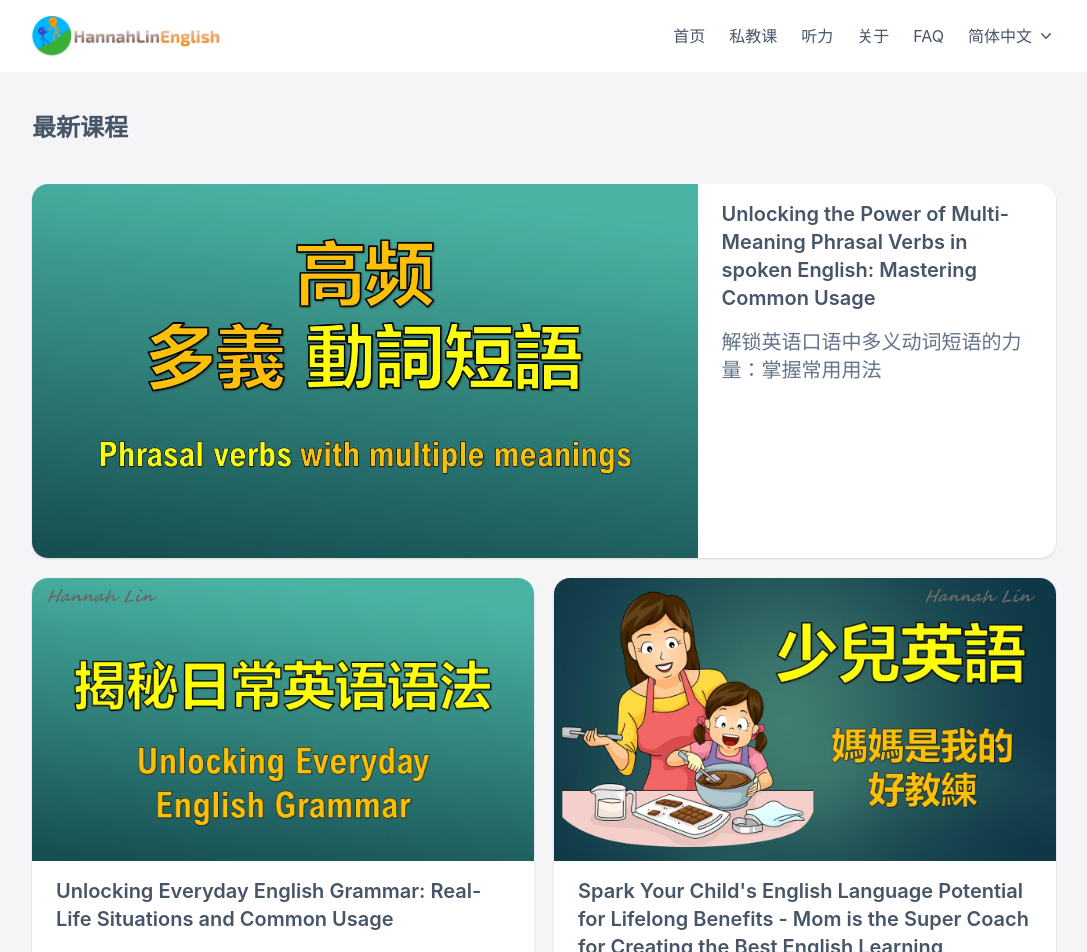
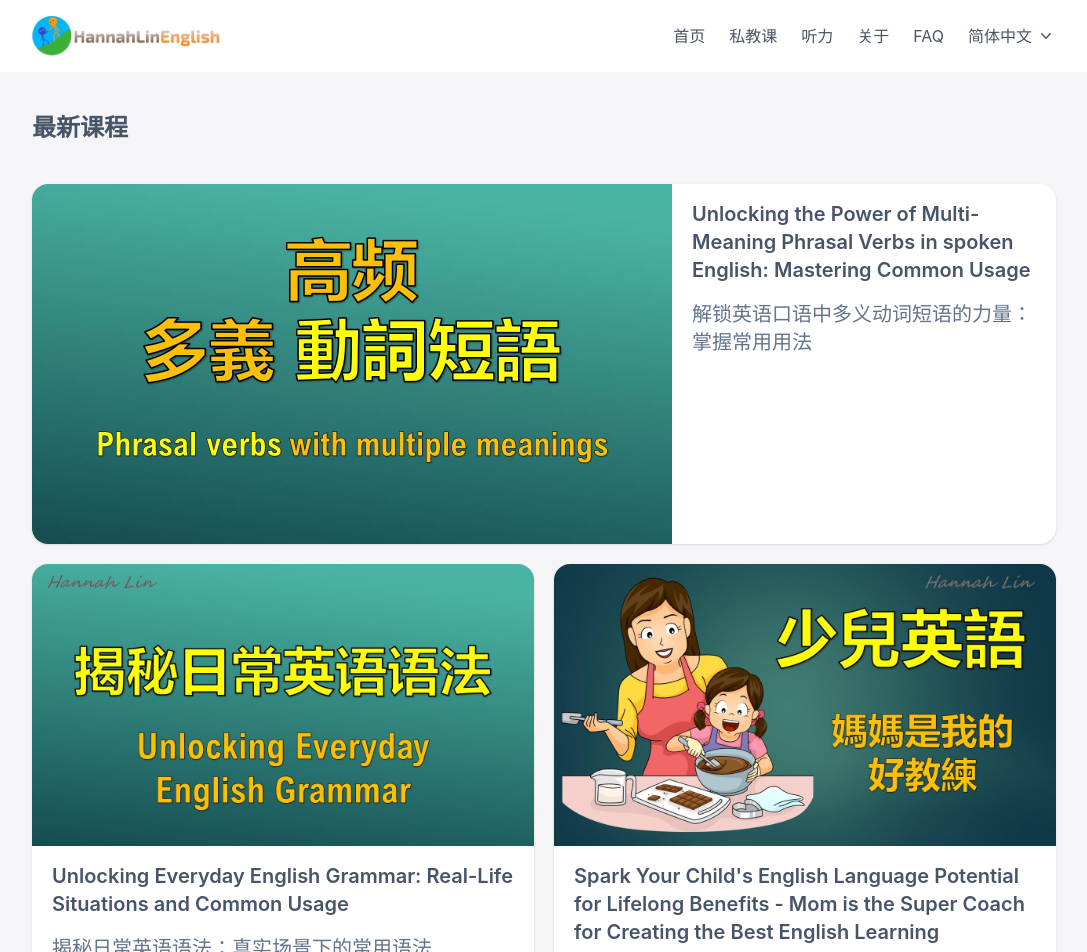
Before and after one commit to QETHAN/lesson_sales, a Next.js app: page / in a window 1280 px wide. Shown: the top 952 px of the page, without its empty margins (96-1183 px from the left). Built offline with nearby package versions, Linux system fonts and the light colour scheme.

Commit message:
Update style

```diff
--- a/src/components/PaidLessons.js
+++ b/src/components/PaidLessons.js
@@ -10,8 +10,11 @@ export default function PaidLessons() {
   return (
     <div className="container lg:max-w-screen-lg mx-auto px-5 lg:px-0">
       {data[locale].map((block, idx) => {
-        return <section key={idx}>
-          <h1 className="my-10 text-2xl font-bold text-slate-600">{block.header}</h1>
+        return (
+          <section key={idx}>
+            <h1 className="my-10 text-2xl font-bold text-slate-600">
+              {block.header}
+            </h1>
             <ul className="flex flex-col sm:flex-row space-y-5 flex-wrap justify-between">
               {block.content.map((item, index) => {
                 if (item.uiType === "single") {
@@ -26,20 +29,20 @@ export default function PaidLessons() {
                         aria-label={item.subTitle}
                         locale={locale}
                       >
-                      <div
-                        className="sm:basis-[65%] overflow-hidden"
+                        <figure
+                          className="w-full lg:w-[640px] lg:h-[360px] overflow-hidden"
                           aria-hidden={true}
                         >
                           <Image
                             className="image w-full object-cover hover:scale-[1.03]"
                             alt={item.title}
                             src={item.image}
-                          width="666"
-                          height="374"
+                            width="640"
+                            height="360"
                             priority
                           />
-                      </div>
-                      <div className="flex-1 px-6">
+                        </figure>
+                        <div className="flex-1 px-5">
                           <h2 className="my-4 text-xl text-slate-600 hover:text-slate-500 font-semibold line-clamp-6">
                             {item.title}
                           </h2>
@@ -62,10 +65,7 @@ export default function PaidLessons() {
                         aria-label={item.subTitle}
                         locale={locale}
                       >
-                      <div
-                        className="basis-[65%] overflow-hidden"
-                        aria-hidden={true}
-                      >
+                        <figure className="overflow-hidden" aria-hidden={true}>
                           <Image
                             className="image object-cover hover:scale-[1.03]"
                             alt={item.title}
@@ -74,8 +74,8 @@ export default function PaidLessons() {
                             height="282"
                             priority
                           />
-                      </div>
-                      <div className="flex-1 px-6">
+                        </figure>
+                        <div className="flex-1 px-5">
                           <h2 className="my-4 text-xl text-slate-600 hover:text-slate-500 font-semibold line-clamp-6">
                             {item.title}
                           </h2>
@@ -89,7 +89,8 @@ export default function PaidLessons() {
                 }
               })}
             </ul>
-        </section>;
+          </section>
+        );
       })}
     </div>
   );
```
Lines whose indentation alone changed are shown as unchanged.
